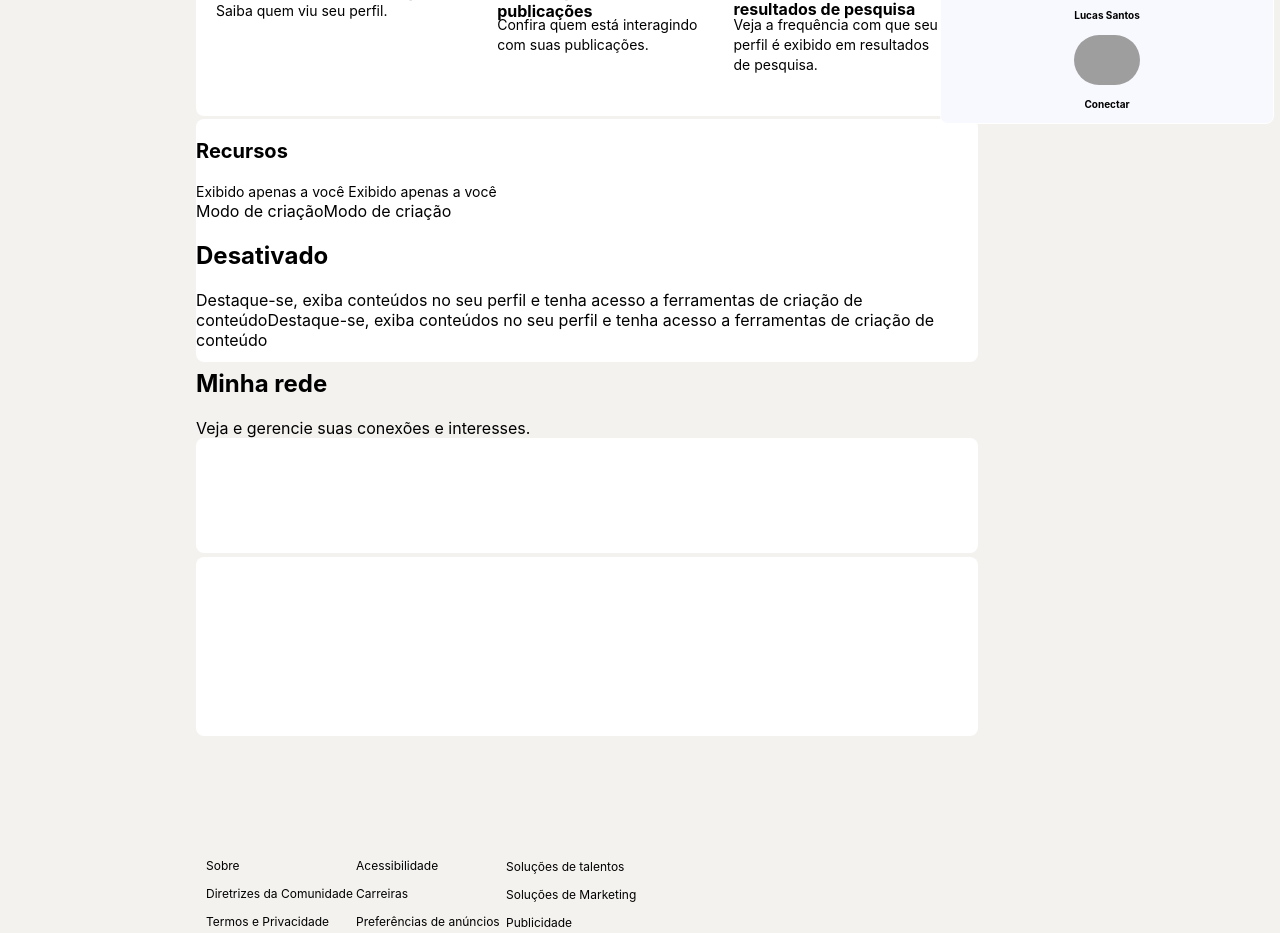
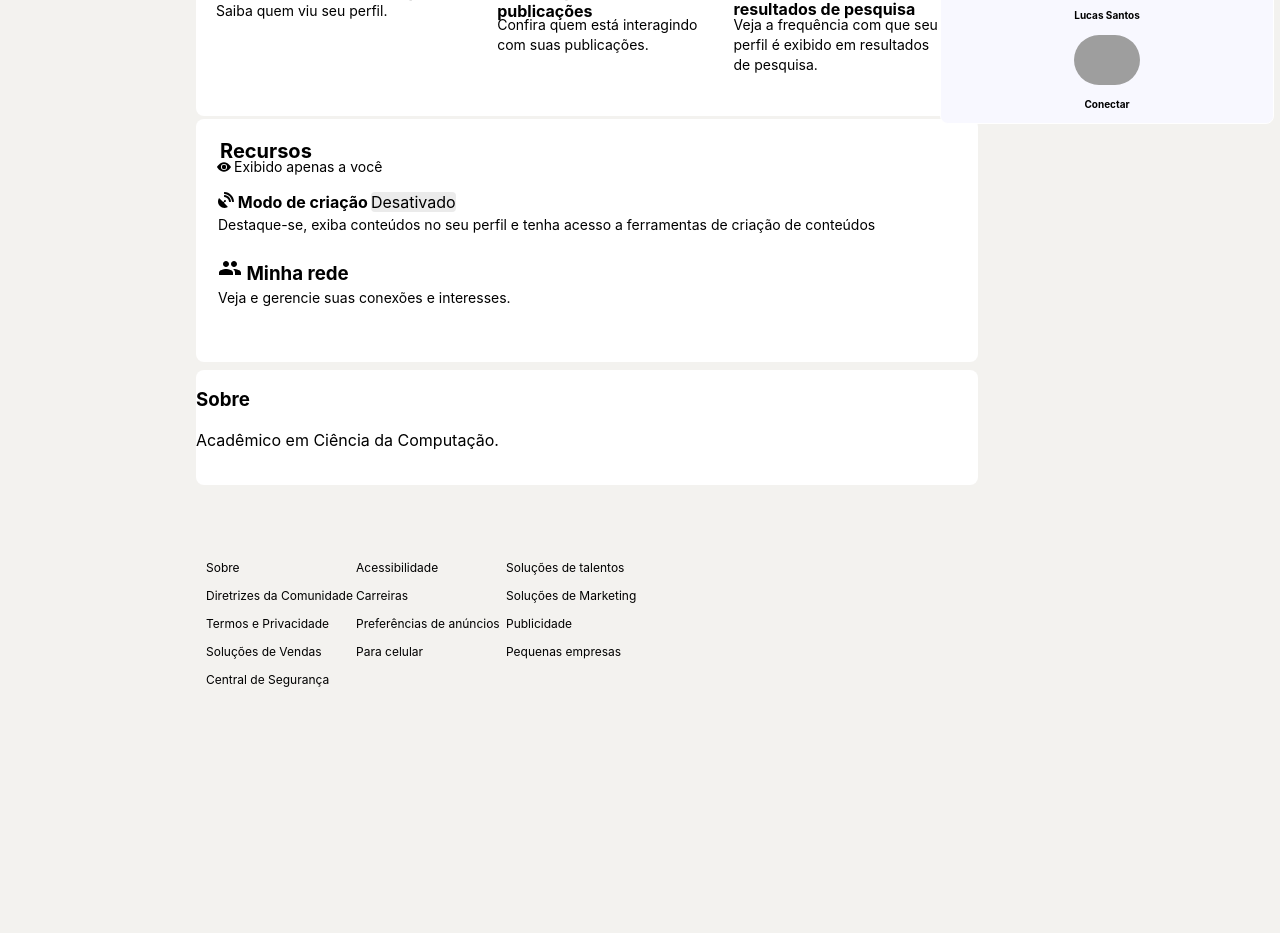
Before and after one commit to LuizFelpss/Project-LinkedIn, a React (Create React App) app in the folder project-linkedin/: page /perfil in a window 1280 px wide. Shown: the part 720-1653 px from the top of the page. After the commit the page ends 1599 px from the top, so only its background shows below. Built offline with nearby package versions, Linux system fonts and the light colour scheme; grey boxes are pictures that could not be loaded; the HTML template or start-up script is replaced by a standard one.

Commit message:
Add siderbar do profile

```diff
--- a/project-linkedin/src/ProfilePaste/App.js
+++ b/project-linkedin/src/ProfilePaste/App.js
@@ -1,13 +1,10 @@
 import './Style.css';
 import Componente00 from './Componente00.js';
-import { FaRegQuestionCircle } from 'react-icons/fa'
-
 
 function App() {
   return (
-    <div className="App">
+    <div>
       <Componente00/>
-      <FaRegQuestionCircle/>
     </div>
   )
 }
--- a/project-linkedin/src/ProfilePaste/Perfprofile.css
+++ b/project-linkedin/src/ProfilePaste/Perfprofile.css
@@ -258,18 +258,21 @@ h1 {
     position: relative;
     display: inline-block;
 }
-.Box-anali-1{
+
+.Box-anali-1 {
     display: inline-block;
     position: relative;
     bottom: 69px;
     left: 20px;
 }
-.Box-anali-1 h3{
+
+.Box-anali-1 h3 {
     position: relative;
     font-size: 16px;
     left: 10px;
 }
-.Box-anali-1 p{
+
+.Box-anali-1 p {
     position: relative;
     display: inline-block;
     bottom: 20px;
@@ -277,7 +280,8 @@ h1 {
     line-height: 20px;
     bottom: 30px;
 }
-.Box-anali-1-icon{
+
+.Box-anali-1-icon {
     display: inline;
     position: relative;
     top: 4px;
@@ -285,54 +289,62 @@ h1 {
 
 }
 
-.Box-anali-2{
+.Box-anali-2 {
     display: inline-block;
     position: relative;
     bottom: 45px;
     left: 77px;
 }
-.Box-anali-2 h3{
+
+.Box-anali-2 h3 {
     position: relative;
     display: inline;
     font-size: 16px;
 }
-.Box-anali-2 p{
+
+.Box-anali-2 p {
     position: relative;
     bottom: 20px;
     font-size: 14px;
     line-height: 20px;
 }
-.Box-anali-2-icon{
+
+.Box-anali-2-icon {
     display: inline;
     position: relative;
     top: 4px;
     right: 12px;
 
 }
-.Box-anali-3{
+
+.Box-anali-3 {
     display: inline-block;
     position: relative;
     bottom: 25px;
     left: 113px;
 }
-.Box-anali-3 h3{
+
+.Box-anali-3 h3 {
     position: relative;
     font-size: 16px;
 }
-.Box-anali-3 p{
+
+.Box-anali-3 p {
     position: relative;
     bottom: 20px;
     font-size: 14px;
     line-height: 20px;
 }
-.Box-anali-3-icon{
+
+.Box-anali-3-icon {
     display: inline;
     position: relative;
     top: 4px;
     right: 12px;
 
 }
-.Recurses{
+
+.Recurses {
     position: relative;
     display: inline-block;
     width: 782px;
@@ -341,15 +353,78 @@ h1 {
     border: 2px;
     border-radius: 8px;
 }
-.Recurses-p{
+
+.Recurses-p {
     position: relative;
     display: inline-block;
     font-size: 14px;
 }
-.Recurses-p h3{
+
+.Recurses-p h3 {
+    position: relative;
     font-size: 20px;
+    left: 24px;
+    text-align: left;
 }
-.Biogra{
+
+.Recurses-p span {
+    position: relative;
+    bottom: 25px;
+    left: 24px;
+    font-size: 14px;
+}
+
+.Recurses-icon {
+    position: relative;
+    bottom: 23px;
+    font-size: 14px;
+    left: 21px;
+}
+
+.Recurses-box-one {
+    display: inline-block;
+    position: relative;
+    bottom: 25px;
+
+}
+
+.Recurses-box-one h3 {
+    position: relative;
+    display: inline-block;
+    font-size: 16px;
+    left: 22px;
+}
+.Recurses-box-one-span2{
+    position: relative;
+    display: inline-block;
+    bottom: 14px;
+    font-size: 14px;
+    left: 22px;
+}
+
+.Recurses-box-one-span {
+    position: relative;
+    display: inline-block;
+    left: 25px;
+    border: #EBEBEB;
+    border-radius: 4px;
+    background-color: #EBEBEB;
+    border-color: #EBEBEB;
+}
+.Recurses-box-one2 {
+    position: relative;
+    display: inline-block;
+    font-size: 16px;
+    left: 22px;
+    bottom: 35px;
+}
+.Recurses-box-one-span3{
+    position: relative;
+    display: inline-block;
+    font-size: 14px;
+    bottom: 17px;
+}
+.Biogra {
     position: relative;
     display: inline-block;
     width: 782px;
@@ -357,16 +432,7 @@ h1 {
     background-color: #ffffff;
     border: 2px;
     border-radius: 8px;
-
-}
-.Ativ {
-    position: relative;
-    display: inline-block;
-    width: 782px;
-    height: 179px;
-    background-color: #ffffff;
-    border: 2px;
-    border-radius: 8px;
+    top: 8px;
 }
 
 .Icone-Premium {
--- a/project-linkedin/src/ProfilePaste/perfilLekdin.js
+++ b/project-linkedin/src/ProfilePaste/perfilLekdin.js
@@ -1,6 +1,6 @@
 import './Perfprofile.css';
 import Navegador from '../navRotas';
-import { FaLinkedin } from 'react-icons/fa'
+import { FaLinkedin, FaSatelliteDish } from 'react-icons/fa'
 import { BiPencil } from "react-icons/bi"
 import { AiFillCamera } from 'react-icons/ai'
 import { BsFillEyeFill } from 'react-icons/bs'
@@ -74,18 +74,18 @@ function PerfilLink() {
                             <article>
                                 <div className='Recurses-p'>
                                     <h3>Recursos</h3>
-                                    <span>Exibido apenas a você Exibido apenas a você</span>
+                                    <BsFillEyeFill className='Recurses-icon' />
+                                    <span>Exibido apenas a você</span>
                                 </div>
-                                <div>
-                                    Modo de criaçãoModo de criação
-                                    <h2>Desativado</h2>
-                                    <span>Destaque-se, exiba conteúdos no seu perfil e tenha acesso a ferramentas de criação de
-                                        conteúdoDestaque-se, exiba conteúdos no seu perfil e
-                                        tenha acesso a ferramentas de criação de conteúdo</span>
+                                <div className='Recurses-box-one'>
+                                    <h3><FaSatelliteDish /> Modo de criação</h3>
+                                    <span className='Recurses-box-one-span'>Desativado</span>
+                                    <span className='Recurses-box-one-span2'>Destaque-se, exiba conteúdos no seu perfil e tenha acesso a ferramentas de criação de
+                                        conteúdos</span>
                                 </div>
-                                <div>
-                                    <h2>Minha rede</h2>
-                                    <span>Veja e gerencie suas conexões e interesses.</span>
+                                <div className='Recurses-box-one2'>
+                                    <h3><GroupIcon /> Minha rede</h3>
+                                    <span className='Recurses-box-one-span3'>Veja e gerencie suas conexões e interesses.</span>
 
 
                                 </div>
@@ -94,36 +94,10 @@ function PerfilLink() {
 
                         <div className='Biogra'>
                             <article>
-                            </article>
-                        </div>
-
-                        <div className='Ativ'>
-                            <article>
-                            </article>
-                        </div>
-
-                        <div>
-                            <article>
-                            </article>
-                        </div>
-
-                        <div>
-                            <article>
-                            </article>
-                        </div>
-
-                        <div>
-                            <article>
-                            </article>
-                        </div>
-
-                        <div>
-                            <article>
-                            </article>
-                        </div>
-
-                        <div>
-                            <article>
+                                <div>
+                                    <h3>Sobre</h3>
+                                    <span>Acadêmico em Ciência da Computação.</span>
+                                </div>
                             </article>
                         </div>
                     </div>
```
